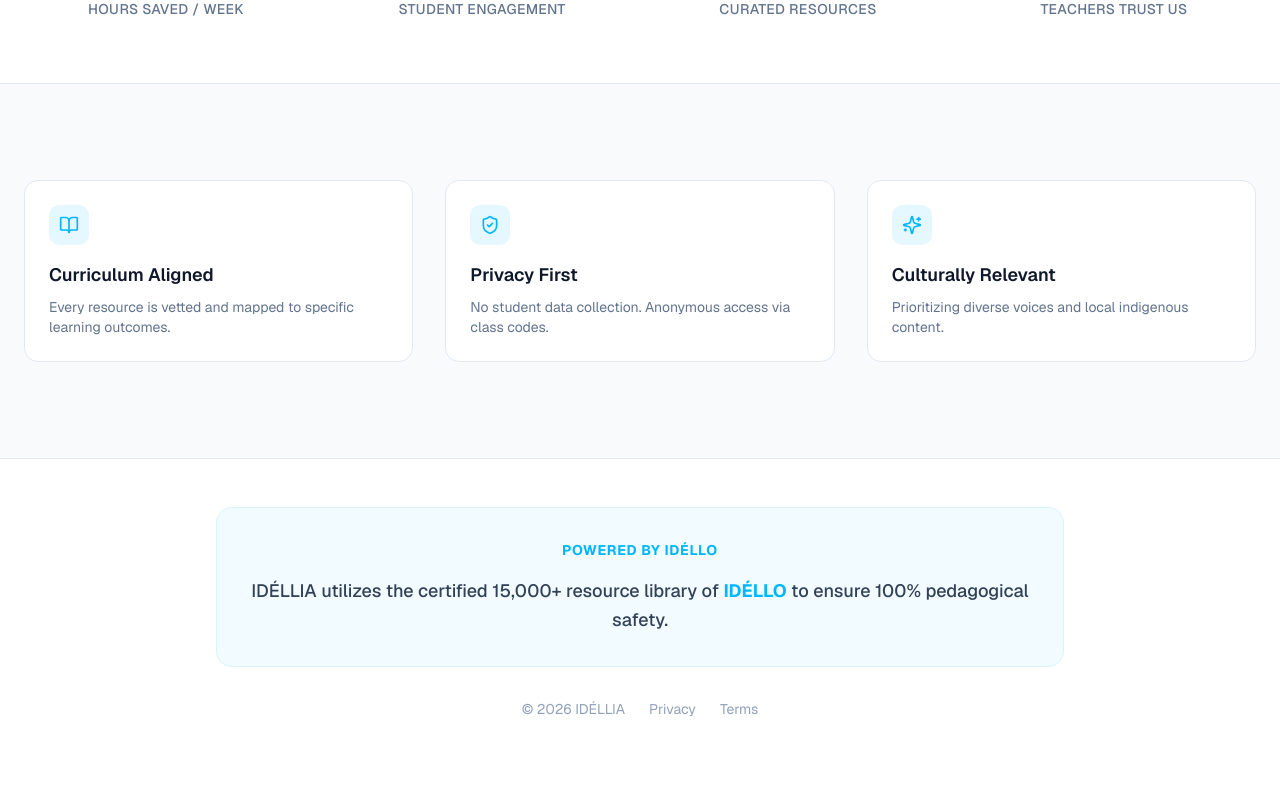
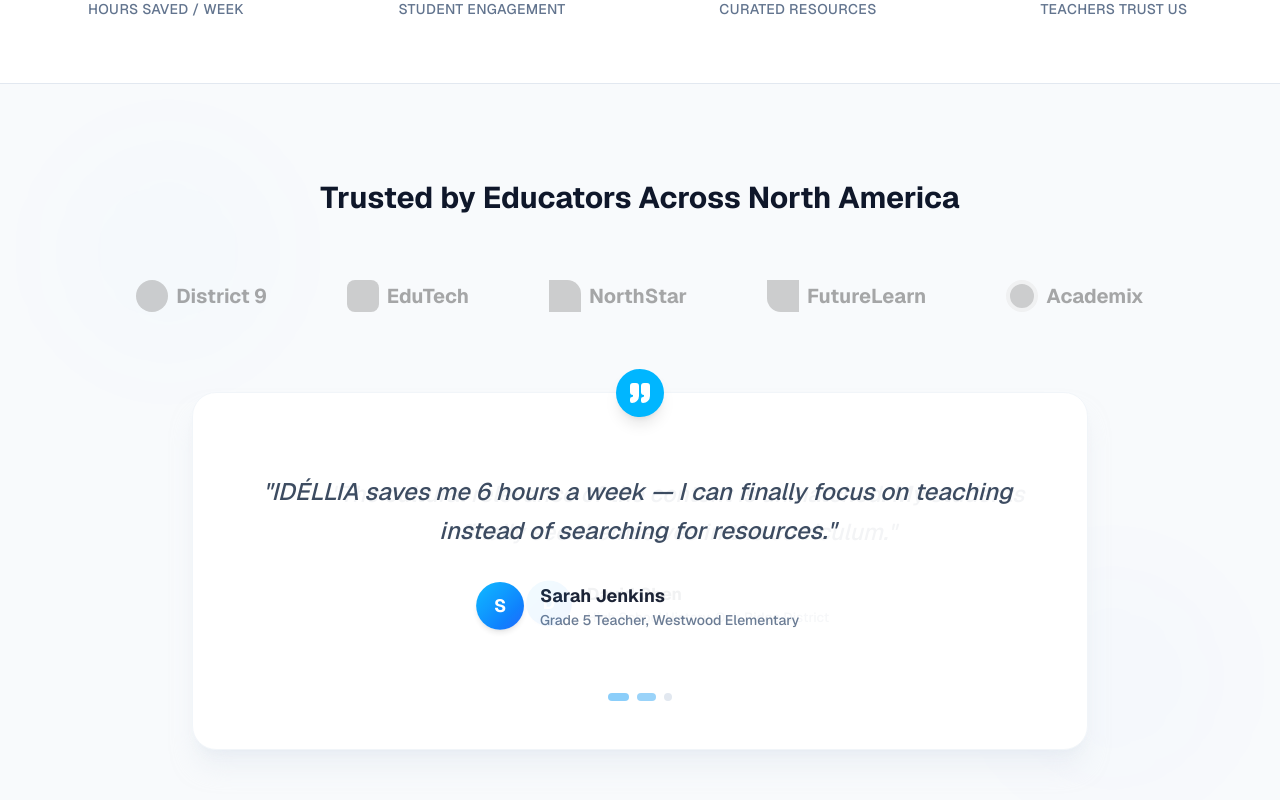
Before and after one commit to abdoulayebinta/skolia, a Next.js app in the folder frontend/: page / in a window 1280 px wide. Shown: the part 1380-2180 px from the top of the page. Before the commit the page ends 2147 px from the top, so only its background shows below. Built offline with nearby package versions, Linux system fonts and the light colour scheme.

Commit message:
feat: SOCIAL PROOF PROMPT (CRITICAL FOR SIGNUP-FIRST)
Build a social proof... *

```diff
--- a/frontend/app/page.tsx
+++ b/frontend/app/page.tsx
@@ -3,7 +3,7 @@
 import React, { useState, useEffect, useRef } from 'react';
 import Link from 'next/link';
 import { useRouter } from 'next/navigation';
-import { GraduationCap, Users, ArrowRight, Sparkles, BookOpen, ShieldCheck, BrainCircuit, Menu, X, Globe, Rocket, CheckCircle, Play, Lock, Layout, ListChecks, PieChart, MousePointer2, Loader2, Clock, Zap, Database, Heart } from 'lucide-react';
+import { GraduationCap, Users, ArrowRight, Sparkles, BookOpen, ShieldCheck, BrainCircuit, Menu, X, Globe, Rocket, CheckCircle, Play, Lock, Layout, ListChecks, PieChart, MousePointer2, Loader2, Clock, Zap, Database, Heart, Quote } from 'lucide-react';
 import { Button } from '../components/ui/shared';
 
 const AnimatedCounter = ({ end, duration = 2000, prefix = "", suffix = "" }: { end: number, duration?: number, prefix?: string, suffix?: string }) => {
@@ -49,6 +49,109 @@
   return (
     <div ref={ref} className="text-4xl md:text-5xl font-bold text-[#00b6ff] mb-2 tracking-tight">
       {prefix}{count.toLocaleString()}{suffix}
+    </div>
+  );
+};
+
+const SocialProof = () => {
+  const [activeIndex, setActiveIndex] = useState(0);
+  const testimonials = [
+    {
+      quote: "IDÉLLIA saves me 6 hours a week — I can finally focus on teaching instead of searching for resources.",
+      author: "Sarah Jenkins",
+      role: "Grade 5 Teacher",
+      school: "Westwood Elementary"
+    },
+    {
+      quote: "The cultural relevance of the content is unmatched. My students finally see themselves in the curriculum.",
+      author: "David Chen",
+      role: "High School History",
+      school: "Oak Ridge District"
+    },
+    {
+      quote: "Setting up a lesson takes minutes, not hours. The AI suggestions are surprisingly accurate.",
+      author: "Marie Dubois",
+      role: "French Immersion",
+      school: "École Saint-Laurent"
+    }
+  ];
+
+  useEffect(() => {
+    const interval = setInterval(() => {
+      setActiveIndex((current) => (current + 1) % testimonials.length);
+    }, 6000);
+    return () => clearInterval(interval);
+  }, [testimonials.length]);
+
+  return (
+    <div className="w-full bg-[#F8FAFC] py-24 border-b border-slate-200 relative overflow-hidden">
+      {/* Decorative background elements */}
+      <div className="absolute top-0 left-0 w-full h-full overflow-hidden pointer-events-none opacity-30">
+        <div className="absolute top-10 left-10 w-64 h-64 bg-[#00b6ff]/5 rounded-full blur-3xl"></div>
+        <div className="absolute bottom-10 right-10 w-64 h-64 bg-blue-500/5 rounded-full blur-3xl"></div>
+      </div>
+
+      <div className="max-w-7xl mx-auto px-6 text-center relative z-10">
+        <h2 className="text-2xl md:text-3xl font-bold text-[#0F172A] mb-16">
+          Trusted by Educators Across North America
+        </h2>
+
+        {/* Logos */}
+        <div className="flex flex-wrap justify-center items-center gap-12 md:gap-20 mb-20 opacity-50 grayscale hover:grayscale-0 transition-all duration-500">
+           <div className="flex items-center gap-2 font-bold text-xl text-slate-600"><div className="w-8 h-8 bg-slate-400 rounded-full"></div> District 9</div>
+           <div className="flex items-center gap-2 font-bold text-xl text-slate-600"><div className="w-8 h-8 bg-slate-400 rounded-md"></div> EduTech</div>
+           <div className="flex items-center gap-2 font-bold text-xl text-slate-600"><div className="w-8 h-8 bg-slate-400 rounded-tr-xl"></div> NorthStar</div>
+           <div className="flex items-center gap-2 font-bold text-xl text-slate-600"><div className="w-8 h-8 bg-slate-400 rounded-bl-xl"></div> FutureLearn</div>
+           <div className="flex items-center gap-2 font-bold text-xl text-slate-600"><div className="w-8 h-8 bg-slate-400 rounded-full border-4 border-slate-200"></div> Academix</div>
+        </div>
+
+        {/* Testimonial Carousel */}
+        <div className="max-w-4xl mx-auto relative bg-white rounded-3xl p-8 md:p-12 shadow-xl shadow-slate-200/50 border border-slate-100">
+           <div className="absolute -top-6 left-1/2 -translate-x-1/2 bg-[#00b6ff] text-white p-3 rounded-full shadow-lg">
+             <Quote className="w-6 h-6 fill-current" />
+           </div>
+
+           <div className="overflow-hidden relative min-h-[220px] flex items-center justify-center">
+             {testimonials.map((t, i) => (
+               <div
+                 key={i}
+                 className={`absolute inset-0 flex flex-col items-center justify-center transition-all duration-700 ease-in-out transform ${
+                   i === activeIndex ? 'opacity-100 translate-x-0 scale-100' :
+                   i < activeIndex ? 'opacity-0 -translate-x-10 scale-95' :
+                   'opacity-0 translate-x-10 scale-95'
+                 }`}
+               >
+                 <p className="text-xl md:text-2xl font-medium text-slate-700 mb-8 leading-relaxed italic text-center">
+                   "{t.quote}"
+                 </p>
+                 <div className="flex items-center gap-4">
+                   <div className="w-12 h-12 rounded-full bg-gradient-to-br from-[#00b6ff] to-blue-600 flex items-center justify-center text-white font-bold text-lg shadow-md">
+                     {t.author.charAt(0)}
+                   </div>
+                   <div className="text-left">
+                     <div className="font-bold text-[#0F172A] text-lg">{t.author}</div>
+                     <div className="text-sm text-slate-500 font-medium">{t.role}, {t.school}</div>
+                   </div>
+                 </div>
+               </div>
+             ))}
+           </div>
+
+           {/* Indicators */}
+           <div className="flex justify-center gap-2 mt-8">
+             {testimonials.map((_, i) => (
+               <button
+                 key={i}
+                 onClick={() => setActiveIndex(i)}
+                 className={`h-2 rounded-full transition-all duration-300 ${
+                   i === activeIndex ? 'bg-[#00b6ff] w-8' : 'bg-slate-200 w-2 hover:bg-slate-300'
+                 }`}
+                 aria-label={`Go to testimonial ${i + 1}`}
+               />
+             ))}
+           </div>
+        </div>
+      </div>
     </div>
   );
 };
@@ -436,6 +539,9 @@
         </div>
       </div>
 
+      {/* Social Proof Section */}
+      <SocialProof />
+
       {/* Features Grid */}
       <div className="relative z-10 max-w-7xl mx-auto px-6 py-24 flex-grow">
         <div className="grid md:grid-cols-3 gap-8 w-full animate-fade-in-up delay-300">
```
